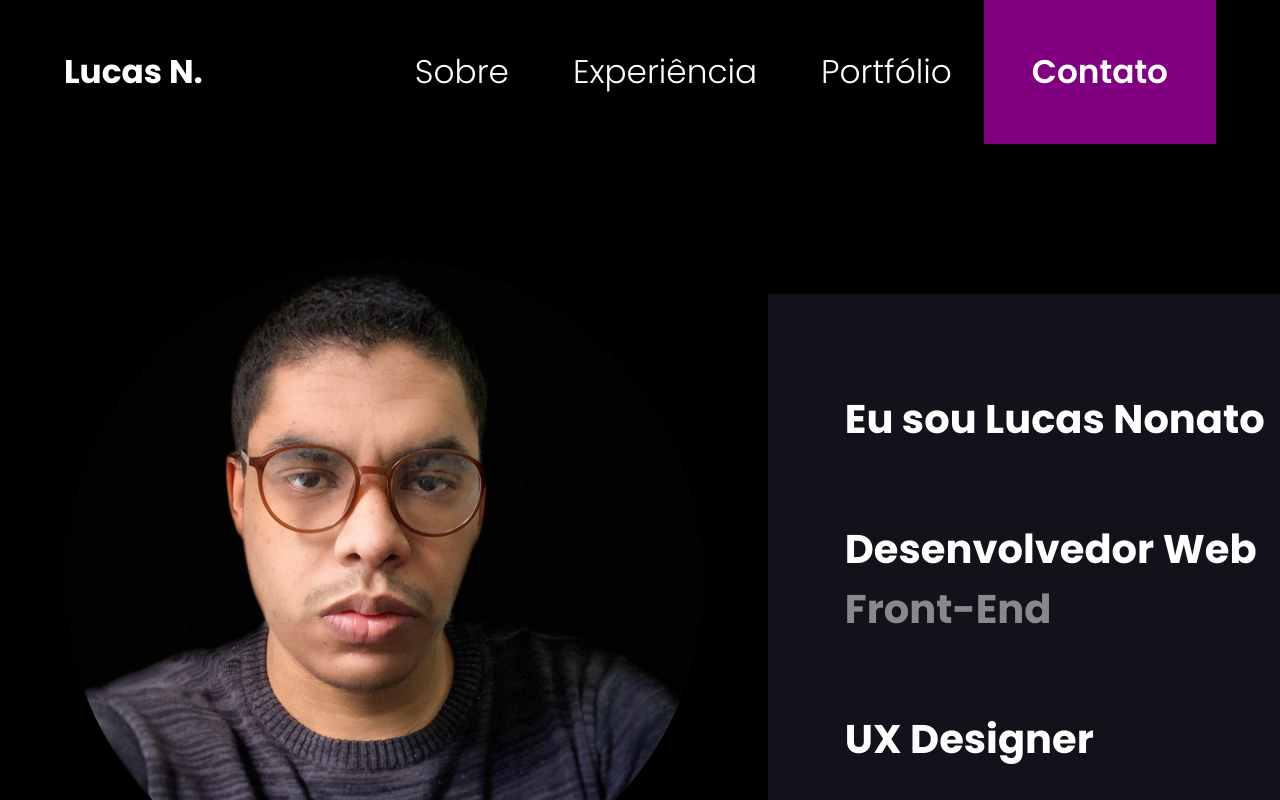
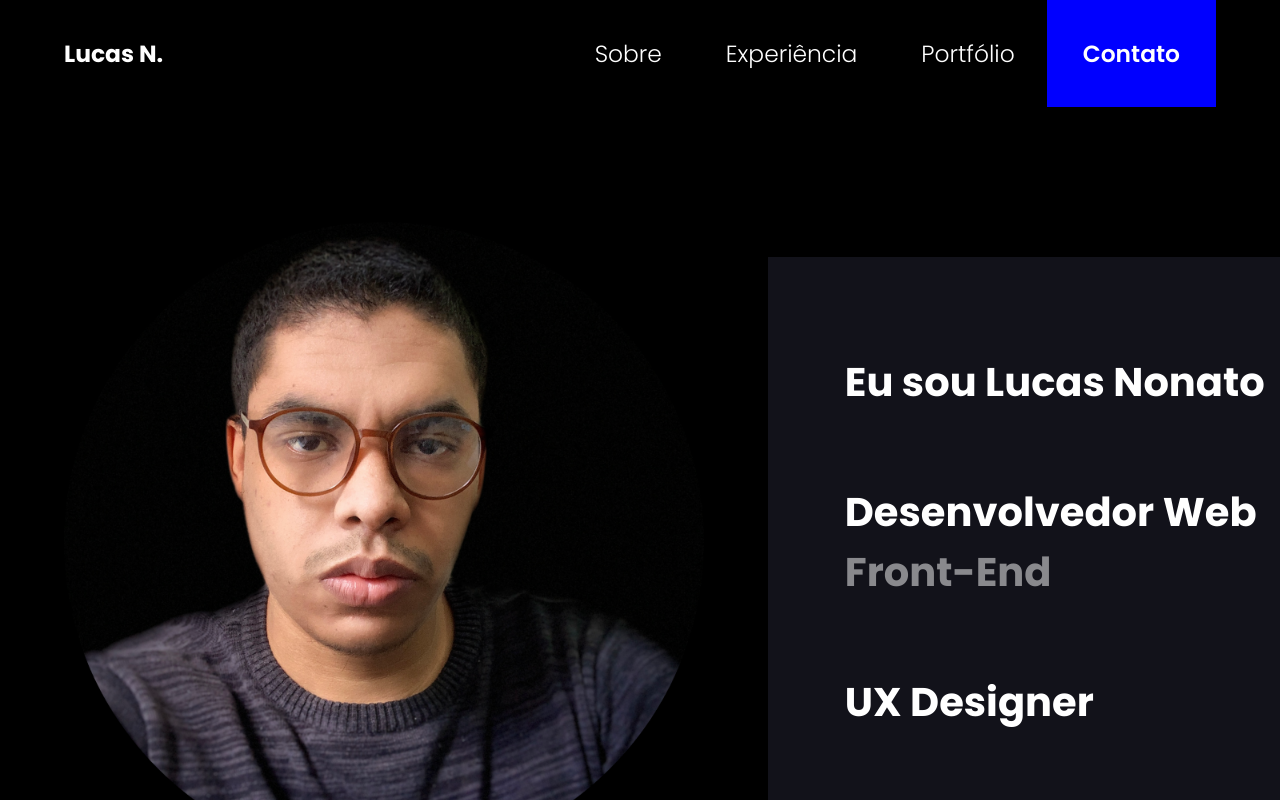
Before and after one commit to Scriblet/Portfolio, a React (Create React App) app: page / in a window 1280 px wide. Shown: the top 800 px of the page. Built offline with nearby package versions, Linux system fonts and the light colour scheme.

Commit message:
teste deploy

```diff
--- a/package.json
+++ b/package.json
@@ -16,7 +16,7 @@
   },
   "scripts": {
     "predeploy": "npm run build",
-    "deploy": "gh-pages -b master -d build",
+    "deploy": "gh-pages -b main -d build",
     "start": "react-scripts start",
     "build": "react-scripts build",
     "test": "react-scripts test",
--- a/src/App.css
+++ b/src/App.css
@@ -3,7 +3,7 @@
 body {
   margin: 0;
   background-color: black;
-  font-size: 28px;
+  font-size: 20px;
   font-family: Poppins, sans-serif;
   color: white;
   display: flex;
@@ -30,8 +30,8 @@ body {
 
 .contact-menu {
   margin: 0;
-  background-color: purple;
-  padding: 48px;
+  background-color: blue;
+  padding: 36px;
   font-weight: 600;
 }
 
```
Also changed, not shown: 1 other file (tests, documents, lock files or other folders).
